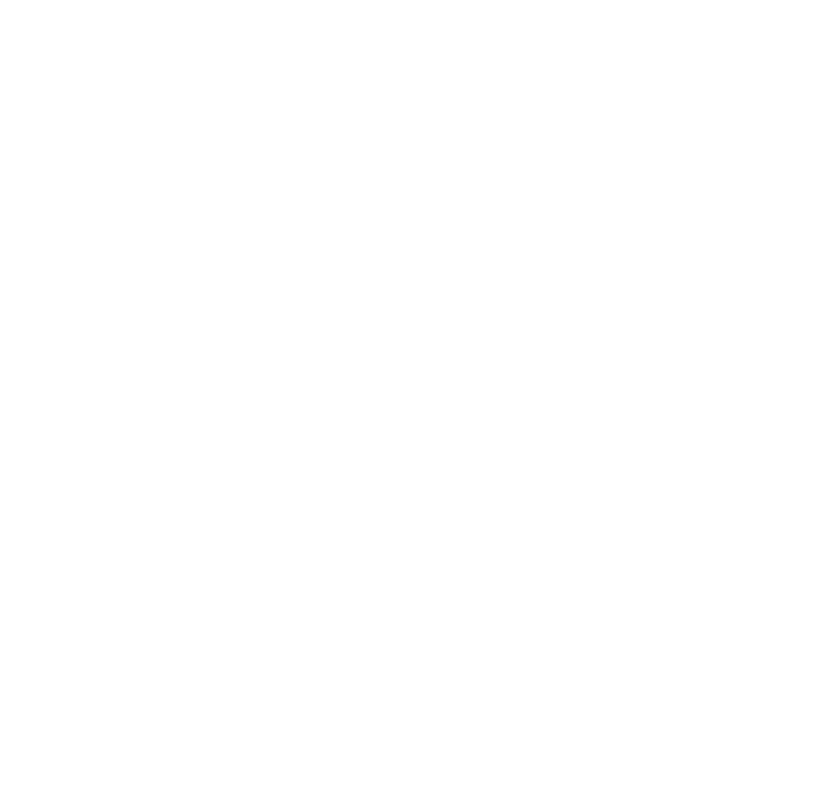
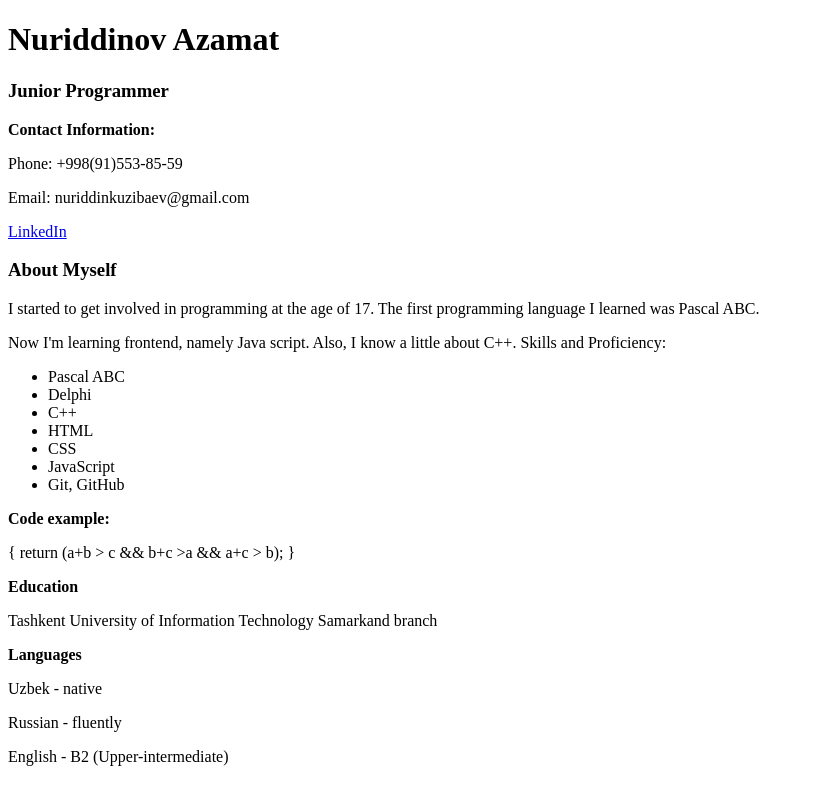
Before and after one commit to Azamat-1024/rsschool-cv, a plain HTML site: page index.html in a window 1280 px wide. Shown: the whole page, without its empty margins (0-814 px from the left). Drawn offline with Linux system fonts and the light colour scheme.

Commit message:
fix: html and css

```diff
--- a/index.html
+++ b/index.html
@@ -1,11 +1,39 @@
 <!DOCTYPE html>
 <html lang="en">
+
 <head>
     <meta charset="UTF-8">
     <meta http-equiv="X-UA-Compatible" content="IE=edge">
     <meta name="viewport" content="width=device-width, initial-scale=1.0">
     <title>Document</title>
 </head>
+
 <body>
+    <h1>Nuriddinov Azamat</h1>
+    <h3>Junior Programmer</h3>
+    <p><strong>Contact Information:</strong></p>
+    <p>Phone: +998(91)553-85-59</p>
+    <p>Email: nuriddinkuzibaev@gmail.com</p>
+    <p><a href="https://www.linkedin.com/feed/">LinkedIn</a></p>
+    <h3>About Myself</h3>
+    <p>I started to get involved in programming at the age of 17. The first programming language I learned was Pascal ABC.</p>
+    <p>Now I'm learning frontend, namely Java script. Also, I know a little about C++. Skills and Proficiency:</p>
+    <ul>
+        <li>Pascal ABC</li>
+        <li>Delphi</li>
+        <li>C++</li>
+        <li>HTML</li>
+        <li>CSS</li>
+        <li>JavaScript</li>
+        <li>Git, GitHub</li>
+    </ul>
+    <p><strong>Code example:</strong></p>
+    <p>{ return (a+b > c && b+c >a && a+c > b); }</p>
+    <p><strong>Education</strong></p>
+    <p>Tashkent University of Information Technology Samarkand branch</p>
+    <p><strong>Languages</strong></p>
+    <p>Uzbek - native</p>
+    <p>Russian - fluently</p>
+    <p>English - B2 (Upper-intermediate)</p>
 </body>
 </html>
--- a/style.css
+++ b/style.css
@@ -0,0 +1,4 @@
+p{
+    font-size: 24px;
+    font-family: system-ui, -apple-system, BlinkMacSystemFont, 'Segoe UI', Roboto, Oxygen, Ubuntu, Cantarell, 'Open Sans', 'Helvetica Neue', sans-serif;
+}
```
